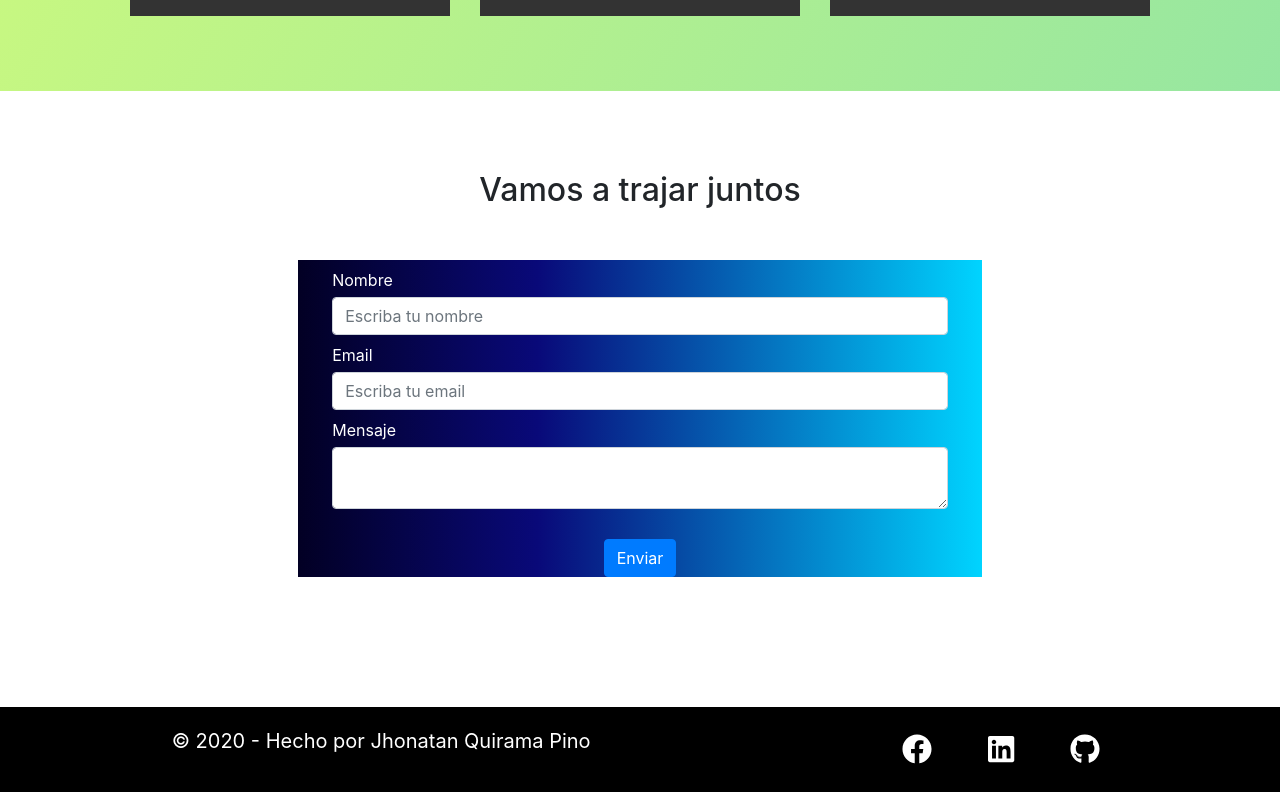
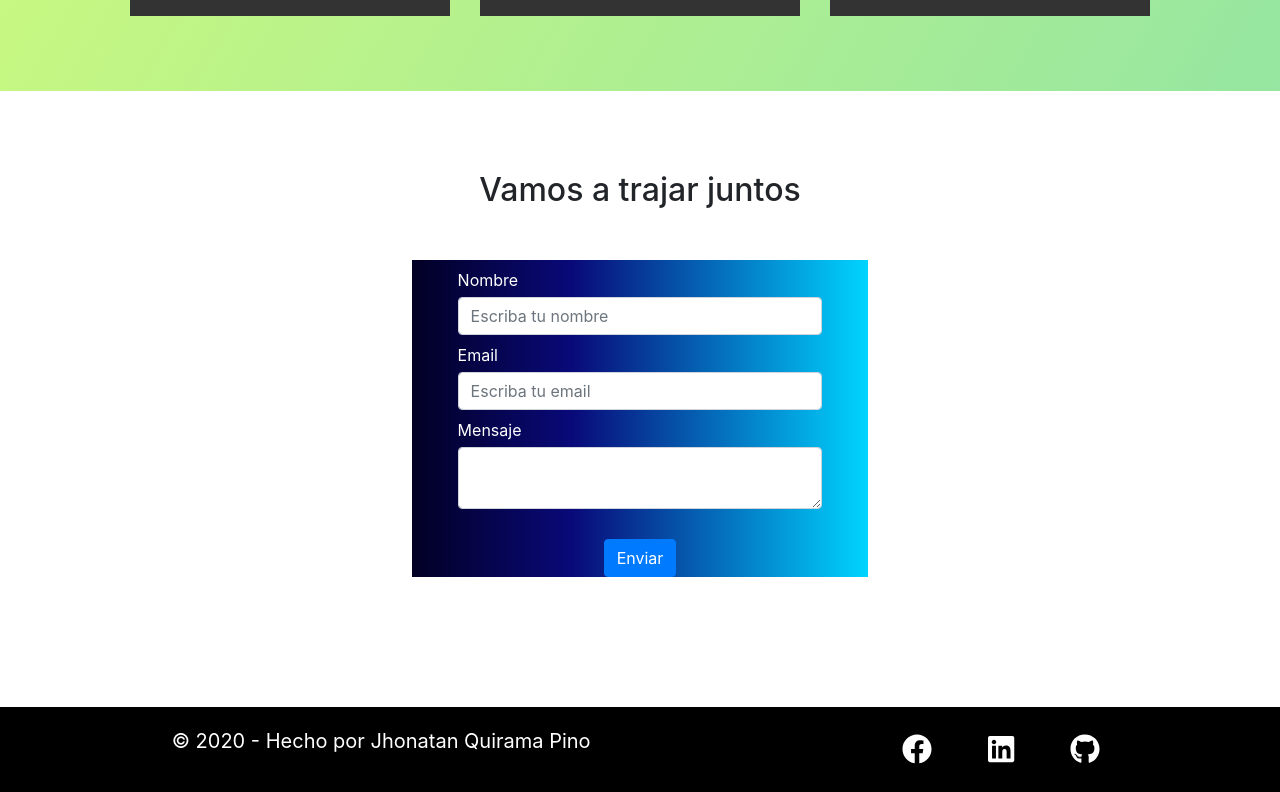
Before and after one commit to kira4489/PortafolioViejo, a React (Create React App) app: page / in a window 1280 px wide. Shown: the part 2443-3235 px from the top of the page. Built offline with nearby package versions, Linux system fonts and the light colour scheme.

Commit message:
actualizaciones

```diff
--- a/src/Components/Contact/Contact.css
+++ b/src/Components/Contact/Contact.css
@@ -19,17 +19,17 @@
 form {
   margin-top: 60px;
   display: block;
-  max-width: 60%;
+  width: 40%;
   margin: 0 auto;
   background: linear-gradient(90deg, #020024 0%, #090979 35%, #00d4ff 100%);
 }
 
 .form-group {
   margin-bottom: 1rem;
-  width: 90%;
-  margin: 0 auto;
-  display: block;
-  color: white;
+    width: 80%;
+    margin: 0 auto;
+    display: block;
+    color: white;
 }
 
 .btn {
@@ -44,8 +44,14 @@ label{
   margin-bottom: 5px;
 }
 
-@media (min-width:575px){
+@media (max-width:775px){
   form{
  max-width: 60%;
 }
 }
+
+@media (min-width:575px){
+  form{
+ max-width: 80%;
+}
+}
```
Also changed, not shown: src/images/me.jpg.
